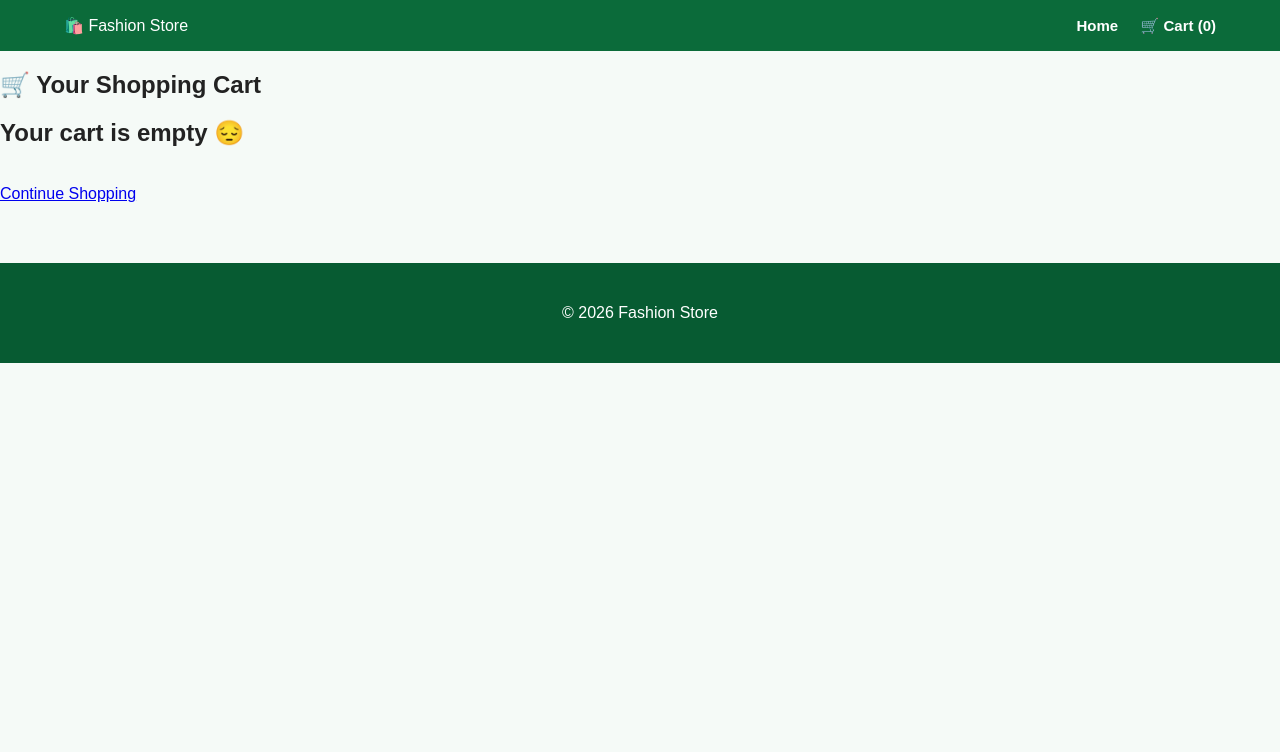
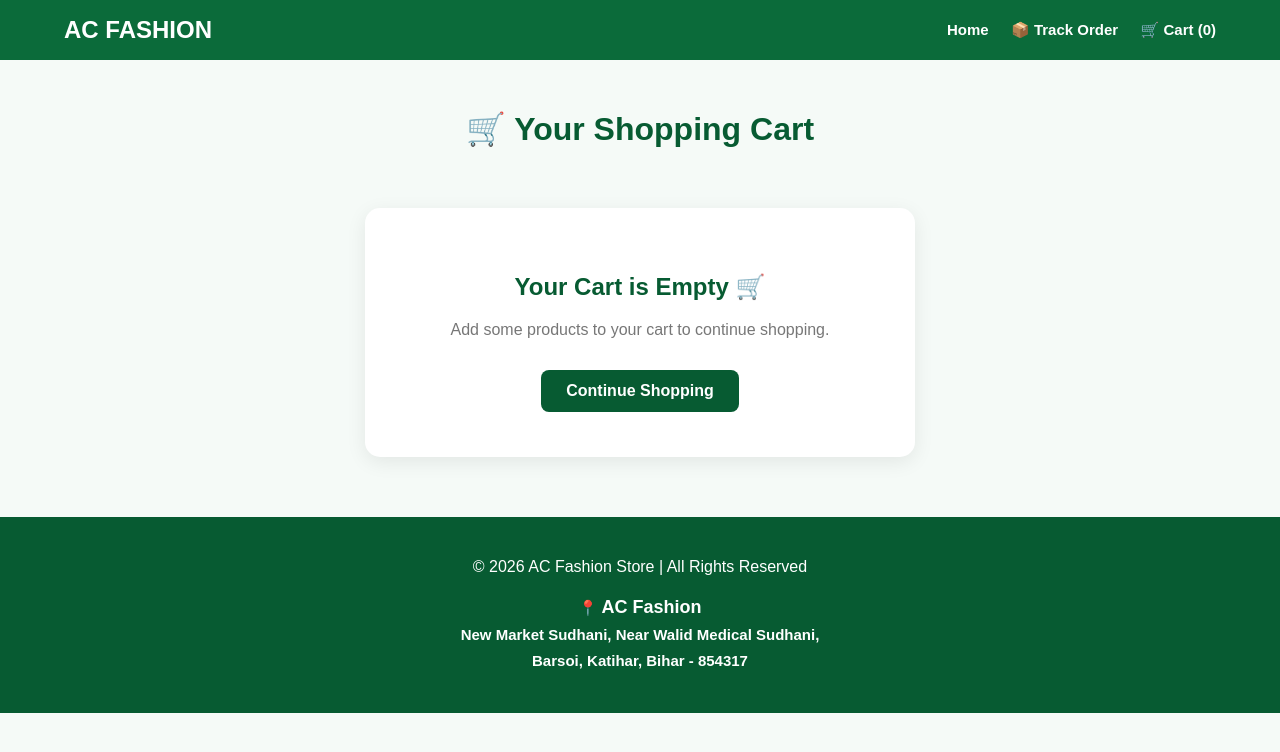
Before and after one commit to navedbarsoi-hue/clothing-order-website, a Flask app: page /cart in a window 1280 px wide. Shown: the top 752 px of the page. Run offline with Flask 3, Linux system fonts and the light colour scheme.

Commit message:
Fix cart session and order tracking

```diff
--- a/app.py
+++ b/app.py
@@ -229,9 +229,10 @@ def home():
             if product["category"] == category
         ]
 
+    cart = session.get("cart", {})
     cart_count = sum(
-        item["quantity"] for item in cart.values()
-    )
+    item["quantity"] for item in cart.values()
+)
 
     return render_template(
         "index.html",
@@ -296,83 +297,83 @@ def product_details(product_id):
 @app.route("/add_to_cart/<int:product_id>")
 def add_to_cart(product_id):
 
+    cart = session.get("cart", {})
+
     for product in products:
 
         if product["id"] == product_id:
 
-            if product_id in cart:
+            product_key = str(product_id)
 
-                cart[product_id]["quantity"] += 1
+            if product_key in cart:
+
+                cart[product_key]["quantity"] += 1
 
             else:
 
-                cart[product_id] = {
+                cart[product_key] = {
                     "product": product,
                     "quantity": 1
                 }
 
             break
 
+    session["cart"] = cart
+    session.modified = True
+
     return redirect(url_for("home"))
-@app.route("/buy_now/<int:product_id>")
-def buy_now(product_id):
-
-    for product in products:
-        if product["id"] == product_id:
-
-            cart.clear()
-
-            cart[product_id] = {
-                "product": product,
-                "quantity": 1
-            }
-
-            return redirect(url_for("checkout"))
-
-    return "Product not found"
-
-
-# ==================================================
-# CART
-# ==================================================
-
-@app.route("/cart")
-def view_cart():
-
-    total = 0
-
-    cart_count = 0
-
-    for item in cart.values():
-
-        total += (
-            item["product"]["price"]
-            * item["quantity"]
-        )
-
-        cart_count += item["quantity"]
-
-    return render_template(
-        "cart.html",
-        cart=cart,
-        total=total,
-        cart_count=cart_count
-    )
-
-
-# ==================================================
+# ========================================
 # INCREASE QUANTITY
 # ==================================================
 
 @app.route("/increase/<int:product_id>")
 def increase_quantity(product_id):
 
+    cart = session.get("cart", {})
+
+    product_id = str(product_id)
+
     if product_id in cart:
-
         cart[product_id]["quantity"] += 1
 
+    session["cart"] = cart
+    session.modified = True
+
     return redirect(url_for("view_cart"))
+# ==================================================
+# CART PAGE
+# ==================================================
 
+@app.route("/cart")
+def view_cart():
+
+    cart = session.get("cart", {})
+
+    cart_items = []
+    total = 0
+    cart_count = 0
+
+    for product_id, item in cart.items():
+
+        product = item["product"]
+        quantity = item["quantity"]
+
+        cart_item = product.copy()
+        cart_item["quantity"] = quantity
+
+        cart_items.append(cart_item)
+
+        total += product["price"] * quantity
+        cart_count += quantity
+
+    return render_template(
+        "cart.html",
+        cart=cart_items,
+        total=total,
+        cart_count=cart_count
+    )
+# DECREASE QUANTITY
+# ==================================================
 
 # ==================================================
 # DECREASE QUANTITY
@@ -381,27 +382,38 @@ def increase_quantity(product_id):
 @app.route("/decrease/<int:product_id>")
 def decrease_quantity(product_id):
 
-    if product_id in cart:
+    cart = session.get("cart", {})
 
-        cart[product_id]["quantity"] -= 1
-
-        if cart[product_id]["quantity"] <= 0:
-
-            del cart[product_id]
-
-    return redirect(url_for("view_cart"))
-
-
-# ==================================================
-# REMOVE PRODUCT
-# ==================================================
-
-@app.route("/remove/<int:product_id>")
-def remove_product(product_id):
+    product_id = str(product_id)
 
     if product_id in cart:
 
+        if cart[product_id]["quantity"] > 1:
+            cart[product_id]["quantity"] -= 1
+
+        else:
+            del cart[product_id]
+
+    session["cart"] = cart
+    session.modified = True
+
+    return redirect(url_for("view_cart"))
+# ==================================================
+# REMOVE PRODUCT
+# ================================================
+
+@app.route("/remove/<int:product_id>")
+def remove_from_cart(product_id):
+
+    cart = session.get("cart", {})
+
+    product_id = str(product_id)
+
+    if product_id in cart:
         del cart[product_id]
+
+    session["cart"] = cart
+    session.modified = True
 
     return redirect(url_for("view_cart"))
 
@@ -458,6 +470,7 @@ def checkout():
         connection.close()
 
         cart.clear()
+        session.pop("cart", None)
 
         return render_template(
             "success.html",
--- a/static/style.css
+++ b/static/style.css
@@ -1086,3 +1086,295 @@ footer {
     color: #1565c0;
     font-size: 20px;
 }
+/* =========================================
+   AC FASHION - CENTER BLUE INFORMATION
+========================================= */
+
+.hero {
+    text-align: center !important;
+}
+
+.hero p {
+    text-align: center !important;
+}
+
+/* Mumbai Delhi Kolkata line */
+
+.city-dress-line {
+    display: block !important;
+    width: 100% !important;
+    margin: 15px auto 0 !important;
+
+    text-align: center !important;
+
+    color: #1565c0 !important;
+    font-size: 17px !important;
+    font-weight: bold !important;
+}
+
+/* Store Address */
+
+.store-address-section {
+    display: block !important;
+
+    width: 92% !important;
+    max-width: 900px !important;
+
+    margin: 50px auto 30px !important;
+    padding: 30px 20px !important;
+
+    background: white !important;
+
+    border: 1px solid #1565c0 !important;
+    border-radius: 12px !important;
+
+    text-align: center !important;
+
+    box-shadow: 0 4px 15px rgba(0, 70, 35, 0.08) !important;
+}
+
+.store-address-section h2 {
+    margin: 0 0 15px !important;
+
+    text-align: center !important;
+
+    color: #1565c0 !important;
+}
+
+.store-address-section p {
+    margin: 8px 0 !important;
+
+    text-align: center !important;
+
+    color: #1565c0 !important;
+
+    font-size: 16px !important;
+}
+
+.store-address-section strong {
+    color: #1565c0 !important;
+
+    font-size: 20px !important;
+}
+.footer-address {
+    text-align: center !important;
+    color: #1565c0 !important;
+    font-size: 15px;
+    line-height: 1.7;
+    margin-top: 10px;
+}
+
+.footer-address strong {
+    color: #1565c0 !important;
+    font-size: 18px;
+}
+.footer-address {
+    text-align: center !important;
+    color: white !important;
+    font-size: 15px;
+    font-weight: bold !important;
+    line-height: 1.7;
+    margin-top: 10px;
+}
+
+.footer-address strong {
+    color: white !important;
+    font-size: 18px;
+    font-weight: bold !important;
+}
+/* ================= CART PAGE ================= */
+
+.cart-page {
+    width: 92%;
+    max-width: 900px;
+    margin: 50px auto;
+    text-align: center;
+}
+
+.cart-page > h1 {
+    color: #075b32;
+    margin-bottom: 30px;
+}
+
+/* Cart Items */
+
+.cart-container {
+    display: flex;
+    flex-direction: column;
+    gap: 18px;
+}
+
+.cart-item {
+    background: white;
+    border: 1px solid #dceee4;
+    border-radius: 14px;
+    padding: 20px;
+    display: flex;
+    align-items: center;
+    justify-content: space-between;
+    gap: 20px;
+    box-shadow: 0 5px 18px rgba(0, 0, 0, 0.08);
+}
+
+.cart-item-info {
+    text-align: left;
+    flex: 1;
+}
+
+.cart-item-info h2 {
+    margin: 0 0 7px;
+    color: #075b32;
+    font-size: 20px;
+}
+
+.cart-category {
+    margin: 5px 0;
+    color: #777;
+}
+
+.cart-price {
+    margin: 5px 0;
+    color: #1565c0;
+    font-weight: bold;
+}
+
+.cart-quantity {
+    display: flex;
+    align-items: center;
+    gap: 12px;
+}
+
+.qty-btn {
+    width: 32px;
+    height: 32px;
+    display: flex;
+    align-items: center;
+    justify-content: center;
+    background: #075b32;
+    color: white;
+    text-decoration: none;
+    border-radius: 6px;
+    font-size: 20px;
+    font-weight: bold;
+}
+
+.cart-quantity span {
+    font-weight: bold;
+    font-size: 17px;
+}
+
+.cart-total {
+    font-weight: bold;
+    color: #075b32;
+    min-width: 80px;
+}
+
+.remove-btn {
+    background: #d32f2f;
+    color: white;
+    padding: 9px 14px;
+    border-radius: 7px;
+    text-decoration: none;
+    font-size: 14px;
+}
+
+/* Cart Summary */
+
+.cart-summary {
+    background: white;
+    max-width: 500px;
+    margin: 35px auto;
+    padding: 25px;
+    border-radius: 14px;
+    border: 1px solid #dceee4;
+    box-shadow: 0 5px 18px rgba(0, 0, 0, 0.08);
+}
+
+.cart-summary h2 {
+    color: #075b32;
+    margin-top: 0;
+}
+
+.summary-row {
+    display: flex;
+    justify-content: space-between;
+    padding: 12px 0;
+    border-bottom: 1px solid #eee;
+}
+
+.grand-total {
+    font-size: 20px;
+    color: #075b32;
+    border-bottom: none;
+}
+
+.checkout-btn {
+    display: block;
+    margin-top: 20px;
+    padding: 13px;
+    background: #075b32;
+    color: white;
+    text-decoration: none;
+    border-radius: 8px;
+    font-weight: bold;
+}
+
+.checkout-btn:hover {
+    background: #064726;
+}
+
+/* Empty Cart */
+
+.empty-cart {
+    background: white;
+    max-width: 550px;
+    margin: 60px auto;
+    padding: 45px 25px;
+    border-radius: 15px;
+    box-shadow: 0 5px 20px rgba(0, 0, 0, 0.08);
+}
+
+.empty-cart h2 {
+    color: #075b32;
+}
+
+.empty-cart p {
+    color: #777;
+}
+
+.continue-btn {
+    display: inline-block;
+    margin-top: 15px;
+    padding: 12px 25px;
+    background: #075b32;
+    color: white;
+    text-decoration: none;
+    border-radius: 8px;
+    font-weight: bold;
+}
+
+/* Mobile */
+
+@media (max-width: 700px) {
+
+    .cart-item {
+        flex-direction: column;
+        text-align: center;
+    }
+
+    .cart-item-info {
+        text-align: center;
+    }
+
+    .cart-quantity {
+        justify-content: center;
+    }
+
+    .cart-total {
+        min-width: auto;
+    }
+
+    .remove-btn {
+        width: 100%;
+    }
+}
--- a/templates/cart.html
+++ b/templates/cart.html
@@ -2,156 +2,118 @@
 <html lang="en">
 
 <head>
-
     <meta charset="UTF-8">
-
-    <meta name="viewport"
-          content="width=device-width, initial-scale=1.0">
-
-    <title>Shopping Cart</title>
+    <meta name="viewport" content="width=device-width, initial-scale=1.0">
+    <title>Your Cart - AC Fashion</title>
 
     <link rel="stylesheet"
           href="{{ url_for('static', filename='style.css') }}">
-
 </head>
 
 <body>
 
-    <!-- NAVBAR -->
+    <nav class="navbar">
+        <h2>AC FASHION</h2>
 
-    <nav class="navbar">
-
-        <div class="logo">
-            🛍️ Fashion Store
+        <div>
+            <a href="/">Home</a>
+            <a href="/track_order">📦 Track Order</a>
+            <a href="/cart">🛒 Cart ({{ cart_count }})</a>
         </div>
-
-        <div class="nav-links">
-
-            <a href="/">Home</a>
-
-            <a href="/cart">
-    🛒 Cart ({{ cart_count }})
-</a>
-
-        </div>
-
     </nav>
 
-
-    <!-- CART -->
-
-    <section class="cart-section">
+    <main class="cart-page">
 
         <h1>🛒 Your Shopping Cart</h1>
 
-
         {% if cart %}
 
-            {% for product_id, item in cart.items() %}
+        <div class="cart-container">
+
+            {% for item in cart %}
 
             <div class="cart-item">
 
-                <img class="cart-product-image"
-     src="{{ item.product.image }}"
-     alt="{{ item.product.name }}">
+                <div class="cart-item-info">
+                    <h2>{{ item.name }}</h2>
 
-
-                <div class="cart-product-info">
-
-                    <h3>
-                        {{ item['product']['name'] }}
-                    </h3>
-
-                    <p>
-                        Price: ₹{{ item['product']['price'] }}
+                    <p class="cart-category">
+                        Category: {{ item.category }}
                     </p>
 
+                    <p class="cart-price">
+                        ₹{{ item.price }}
+                    </p>
+                </div>
 
-                    <!-- QUANTITY -->
+                <div class="cart-quantity">
+                    <a href="/decrease/{{ item.id }}" class="qty-btn">−</a>
 
-                    <div class="quantity">
+                    <span>{{ item.quantity }}</span>
 
-                        <a href="/decrease/{{ product_id }}">
-                            −
-                        </a>
+                    <a href="/increase/{{ item.id }}" class="qty-btn">+</a>
+                </div>
 
-                        <span>
-                            {{ item['quantity'] }}
-                        </span>
+                <div class="cart-total">
+                    ₹{{ item.price * item.quantity }}
+                </div>
 
-                        <a href="/increase/{{ product_id }}">
-                            +
-                        </a>
-
-                    </div>
-
-
-                    <!-- REMOVE -->
-
-                    <a class="remove-btn"
-                       href="/remove/{{ product_id }}">
-
-                        🗑️ Remove
-
-                    </a>
-
-                </div>
+                <a href="/remove/{{ item.id }}" class="remove-btn">
+                    Remove
+                </a>
 
             </div>
 
             {% endfor %}
 
+        </div>
 
-            <!-- TOTAL -->
+        <div class="cart-summary">
 
-            <div class="cart-total">
+            <h2>Cart Summary</h2>
 
-                <h2>
-                    Total: ₹{{ total }}
-                </h2>
-
-                <br>
-
-                <a href="/checkout"
-                   class="checkout-btn">
-
-                    Proceed to Checkout
-
-                </a>
-
+            <div class="summary-row">
+                <span>Total Items</span>
+                <strong>{{ cart_count }}</strong>
             </div>
 
+            <div class="summary-row grand-total">
+                <span>Total Amount</span>
+                <strong>₹{{ total }}</strong>
+            </div>
+
+            <a href="/checkout" class="checkout-btn">
+                Proceed to Checkout →
+            </a>
+
+        </div>
 
         {% else %}
 
-            <h2>
-                Your cart is empty 😔
-            </h2>
+        <div class="empty-cart">
+            <h2>Your Cart is Empty 🛒</h2>
+            <p>Add some products to your cart to continue shopping.</p>
 
-            <br>
-
-            <a href="/"
-               class="shop-btn">
-
+            <a href="/" class="continue-btn">
                 Continue Shopping
-
             </a>
+        </div>
 
         {% endif %}
 
-    </section>
-
-
-    <!-- FOOTER -->
+    </main>
 
     <footer>
-
         <p>
-            © 2026 Fashion Store
+            © 2026 AC Fashion Store | All Rights Reserved
         </p>
 
+        <p class="footer-address">
+            📍 <strong>AC Fashion</strong><br>
+            New Market Sudhani, Near Walid Medical Sudhani,<br>
+            Barsoi, Katihar, Bihar - 854317
+        </p>
     </footer>
 
 </body>
-
 </html>
```
Also changed, not shown: templates/index.html (+13 -29 lines).
